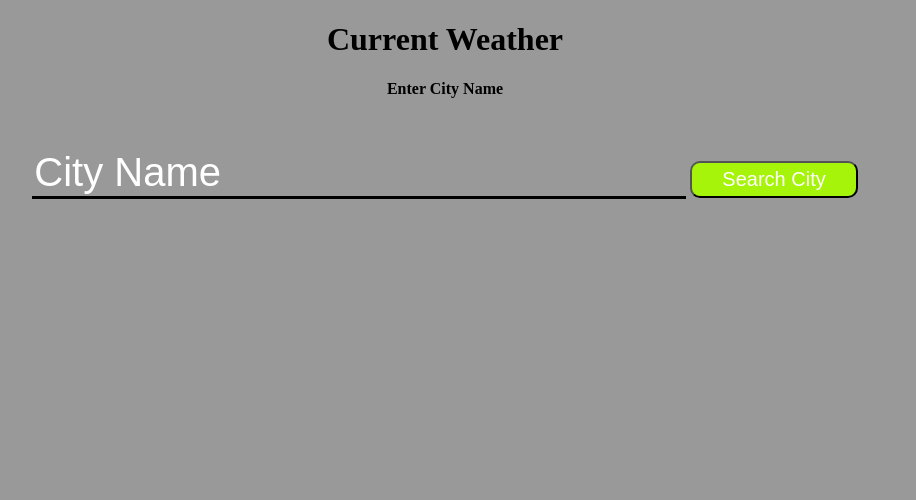
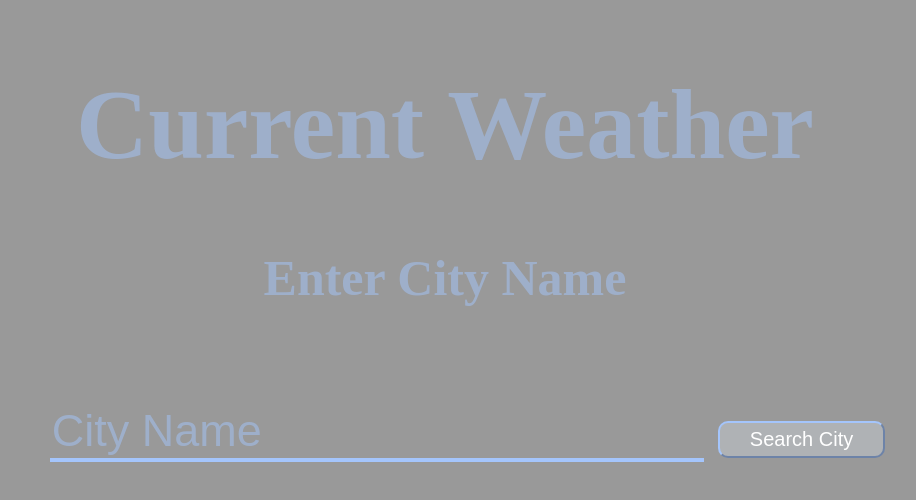
Before and after one commit to callen1293/weatherAPI, a plain HTML site: page index.html in a window 1280 px wide. Shown: the whole page, without its empty margins (195-1111 px from the left). Drawn offline with nearby package versions, Linux system fonts and the light colour scheme.

Commit message:
jquery and css modified

```diff
--- a/main.css
+++ b/main.css
@@ -9,10 +9,23 @@ body {
 }
 
 #arrow{
-    color: #d30704;
-    font-size: 20px;
-    background-color: #ed8f8b;
-    border-radius: 10px;
+    color: #ff3030;
+    font-size: 35px;
+
+}
+
+.currentweather{
+
+    color: rgba(164, 197, 252,0.5);
+    font-size: 50px;
+
+}
+
+.entername > h4 {
+
+    color: rgba(164, 197, 252,0.5);
+    font-size: 50px;
+
 }
 
 h3{
@@ -22,24 +35,27 @@ h3{
 }
 
 ::placeholder {
-    color: #ffffff;
+    color: rgba(164, 197, 252,0.5);
 }
 
 #city{
 
     border: none;
-    border-bottom: 3px black solid;
+    border-bottom: 4px #a4c5fc solid;
     width: 650px;
-    font-size: 40px;
+    font-size: 45px;
     margin-top: 30px;
     background: none;
     color: #ffffff;
+    margin-left: 45px;
 
 }
 
 button{
 
-    background-color: #a6f409;
+    background-color: rgba(191, 195, 201,0.6);
+    border-color: #a4c5fc;
+    border-width: 2.5px;
     color: #ffffff;
     border-radius: 10px;
     font-size: 20px;
@@ -47,4 +63,5 @@ button{
     padding-right: 30px;
     padding-top: 5px;
     padding-bottom: 5px;
+    margin-left: 10px;
 }
--- a/weather.js
+++ b/weather.js
@@ -3,7 +3,6 @@ $(document).ready(function(){
 
     $('#submitbutton').click(function(){
 
-        $('#show').hide().fadeIn(2000);
 
         var city = $('#city').val();
 
@@ -19,7 +18,14 @@ $(document).ready(function(){
 
                     $('#show').html(widget);
 
+                    $('#show').hide().fadeIn(2000);
+
                     $('#city').val('');
+
+                    $('#arrow').hide();
+
+
+
 
 
             }
@@ -29,9 +35,11 @@ $(document).ready(function(){
 
 
         }else{
-            $('#arrow').html('Field Cannot Be Empty');
+            $('#arrow').html('Field Cannot Be Empty').show();
 
         }
+
+
 
 
 
```
